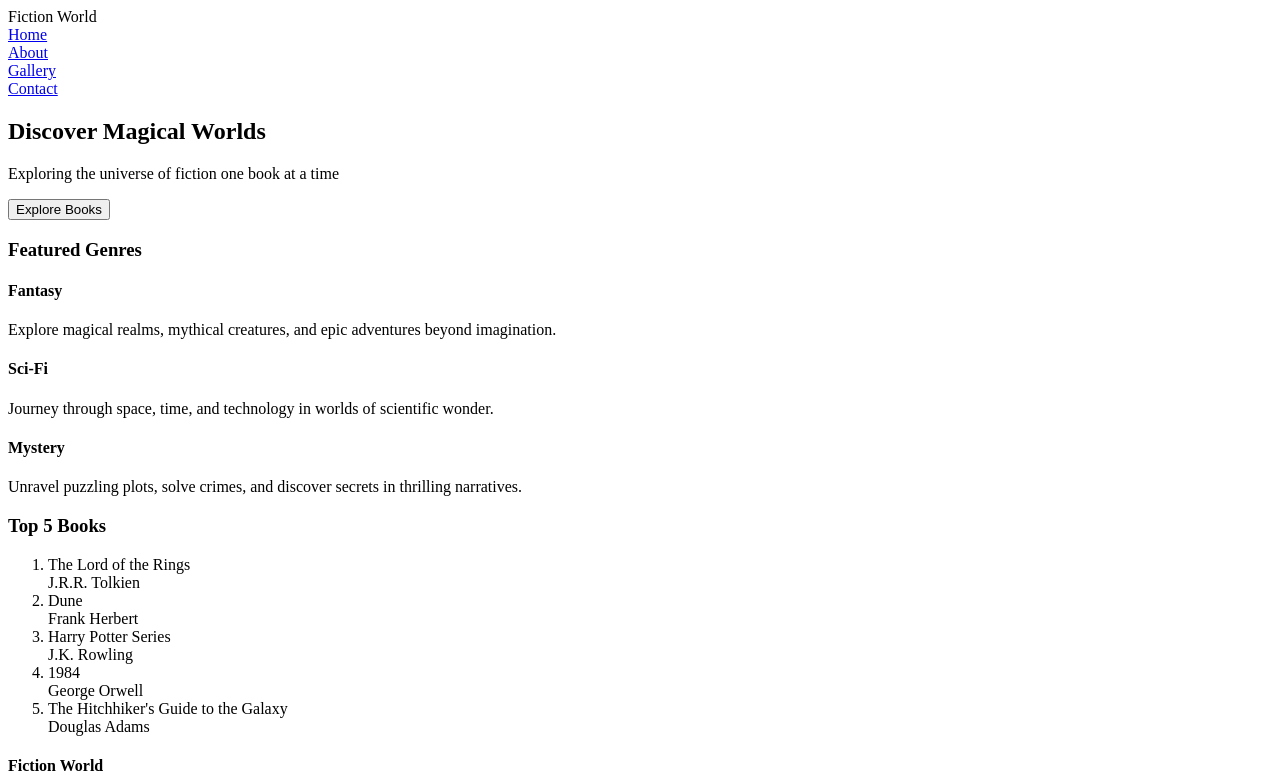
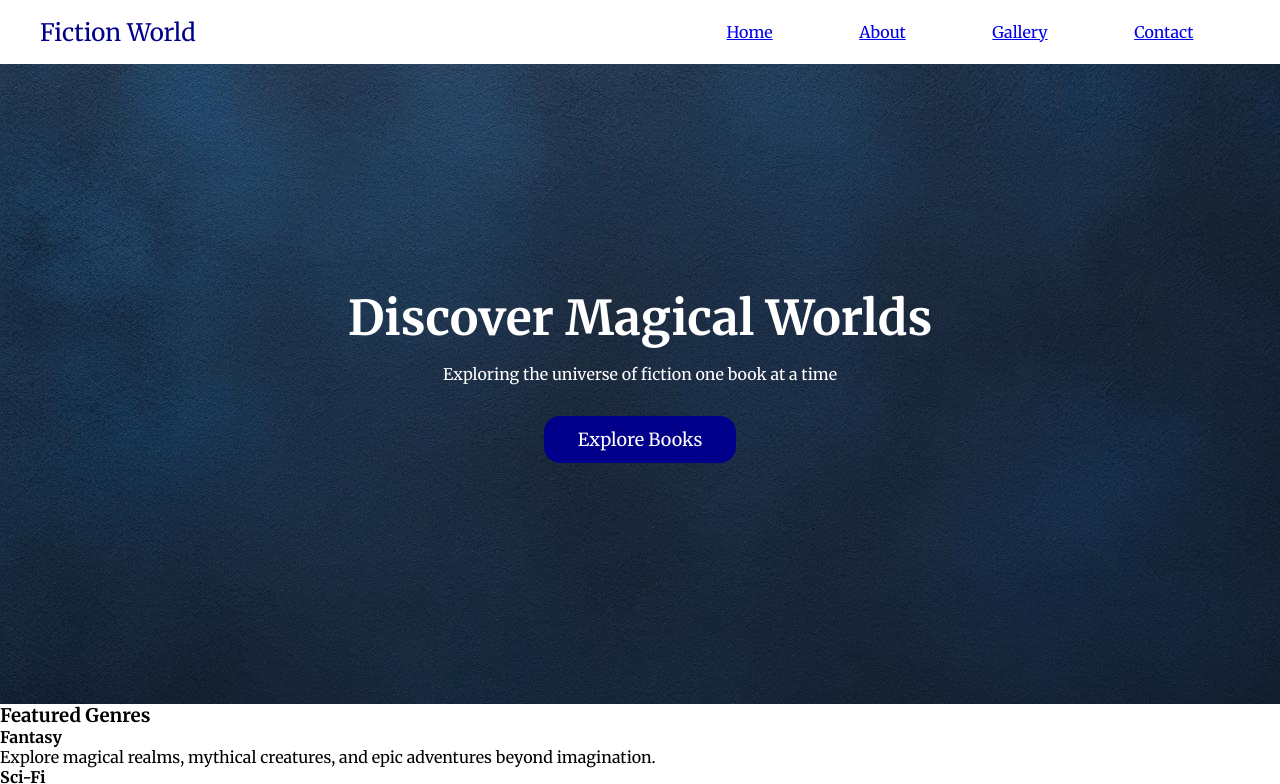
Before and after one commit to Efrata-Habte/what-I-Love, a plain HTML site: page index.html in a window 1280 px wide. Shown: the top 784 px of the page. Drawn offline with Linux system fonts and the light colour scheme; a web font is replaced by a local one.

Commit message:
CSS of the header and 1st section of the home page

```diff
--- a/index.html
+++ b/index.html
@@ -4,37 +4,42 @@
     <meta charset="UTF-8">
     <meta name="viewport" content="width=device-width, initial-scale=1.0">
     <title>Document</title>
+    <link rel="stylesheet" href="styles/index.css">
 </head>
 <body>
     <header>
-        <div>
+        <div class="logo">
             Fiction World
         </div>
-        <div>
-            <a href="index.html">Home</a>
+        <div class="navigation">
+           <!-- <div> -->
+                <a href="index.html">Home</a>
+            <!-- </div>
+            <div> -->
+                <a href="about.html">About</a>
+            <!-- </div>
+            <div> -->
+                <a href="gallery.html">Gallery</a>
+            <!-- </div>
+            <div> -->
+                <a href="contact.html">Contact</a>
+            <!-- </div>   -->
         </div>
-        <div>
-            <a href="about.html">About</a>
-        </div>
-        <div>
-            <a href="gallery.html">Gallery</a>
-        </div>
-        <div>
-            <a href="contact.html">Contact</a>
-        </div>
+
     </header>
 
     <section>
         <div class="blue-box">
             <h1>Discover Magical Worlds</h1>
             <p>Exploring the universe of fiction one book at a time </p>
+            <div >
+            <form>
+                <input class="button" type="button" name="Books" value="Explore Books" >
+            </form>
+        </div>
         </div>
 
-        <div>
-            <form action="onClick">
-                <input type="button" name="Books" value="Explore Books" >
-            </form>
-        </div>
+
     </section>
 
     <section>
--- a/styles/about.css
+++ b/styles/about.css
@@ -0,0 +1,8 @@
+*{
+    box-sizing: border-box;
+    margin: 0px;
+    padding: 0px;
+}
+
+.white-box{
+}
--- a/styles/index.css
+++ b/styles/index.css
@@ -0,0 +1,58 @@
+@import url('https://fonts.googleapis.com/css2?family=Manufacturing+Consent&family=Merriweather:ital,opsz,wght@0,18..144,300..900;1,18..144,300..900&family=Roboto:ital,wght@0,100..900;1,100..900&display=swap');
+*{
+    box-sizing: border-box;
+    margin: 0px;
+    padding: 0px;
+    font-family: "Merriweather","serif","san-serif";
+}
+
+header{
+    padding-left: 40px;
+    display: flex;
+    max-width: 100%;
+    height: 4rem;
+    background-color: white;
+    align-items: center;
+    justify-content: space-between;
+
+}
+.navigation{
+    display: flex;
+    width: 40rem;
+    justify-content: space-evenly;
+    gap: 2;
+}
+.logo{
+    font-size: 1.5rem;
+    color: #3949AB;
+    color: #5E35B1;
+    color: darkblue;
+}
+
+.blue-box{
+    background-image: url("/images/background2.jpg");
+    max-width: 100%;
+    height: 40rem;
+    color: white;
+    padding:14rem ;
+    text-align: center;
+}
+.blue-box h1{
+    font-size: 3rem;
+    padding-bottom: 1rem;
+}
+.button{
+    margin: 2rem;
+    background-color:darkblue;
+    color: white;
+    border: none;
+    border-radius: 16px;
+    width: 12rem;
+    padding: 12px 30px;
+    font-size: large;
+    font-weight: 400;
+    cursor: pointer;
+}
+.button:hover{
+    background-color:#3949AB;
+}
```
Also changed, not shown: about.html (+1 -0 lines), contact.html (+1 -0 lines), gallery.html (+1 -0 lines), images/background.jpg (added), images/background2.jpg (added).
